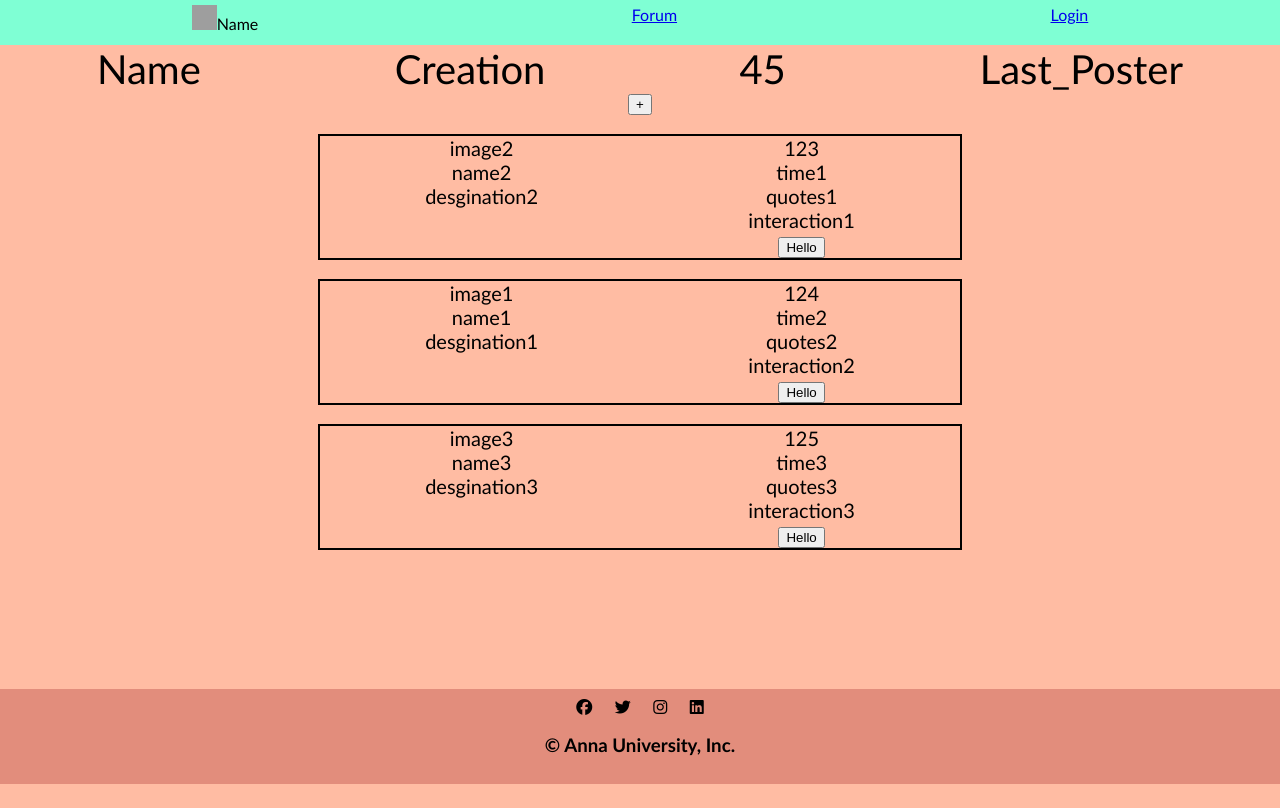
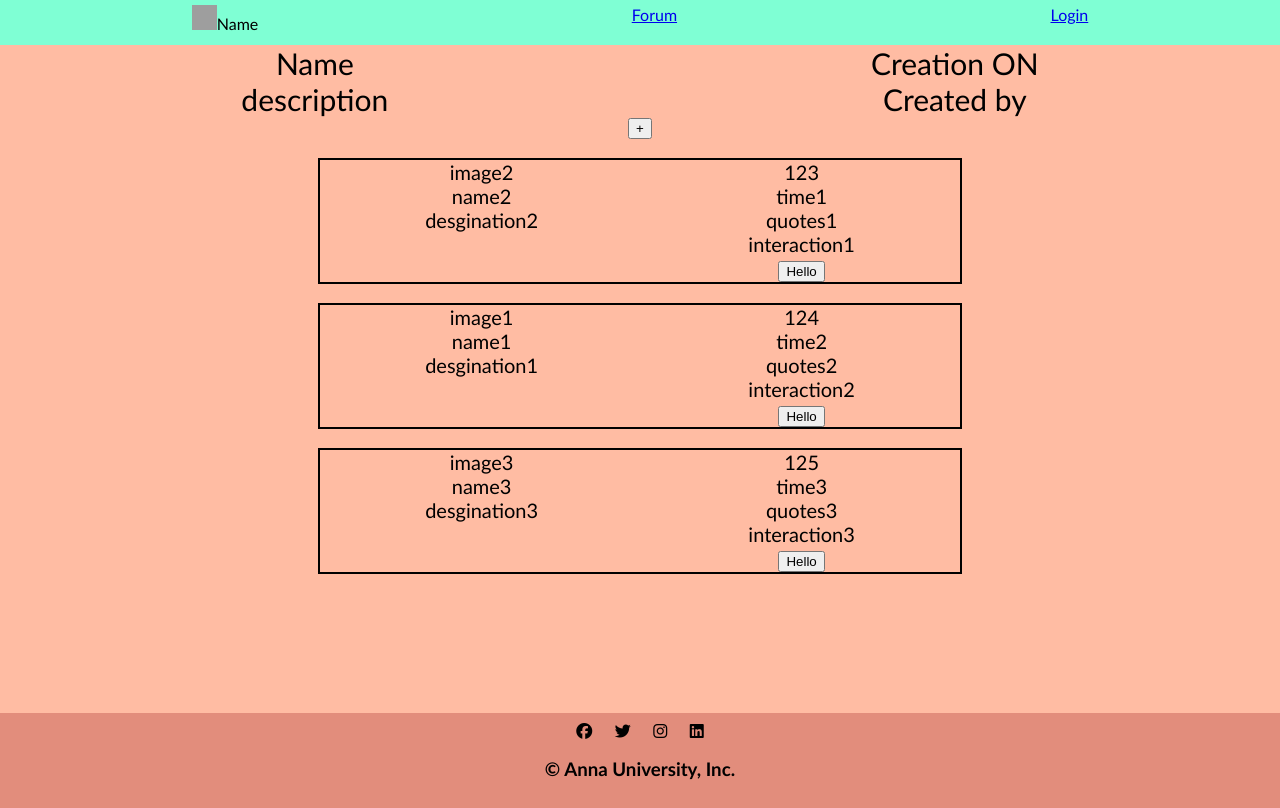
Before and after one commit to sandeepKBM/front-end-Collaborator, a React (Create React App) app in the folder front-end/: page /forum in a window 1280 px wide. Built offline with nearby package versions, Linux system fonts and the light colour scheme; grey boxes are pictures that could not be loaded.

Commit message:
forum heading changed

```diff
--- a/front-end/src/App.css
+++ b/front-end/src/App.css
@@ -43,8 +43,8 @@ html, body {
 }
 #forum-heading{
   display: grid;
-  grid-template-columns: auto auto auto auto;
-  font-size: 40px;
+  grid-template-columns: auto auto;
+  font-size: 30px;
 }
 #forum-display1{
   display: grid;
--- a/front-end/src/forum.js
+++ b/front-end/src/forum.js
@@ -3,7 +3,7 @@ import ForumContent from './forumcontent';
 import {useNavigate} from 'react-router-dom';
 function Forum() {
   const navigate=useNavigate();
-  const forum=[{name:"Name",creation:"Creation",message_count:45,last_poster:"Last_Poster"}]
+  const forum=[{name:"Name",creation_on:"Creation ON",description:"description",created_by:"Created by"}]
   const arr1=[{id:123,time:"time1",quotes:"quotes1",interaction:"interaction1"},
   {id:124,time:"time2",quotes:"quotes2",interaction:"interaction2"},
   {id:125,time:"time3",quotes:"quotes3",interaction:"interaction3"}]
@@ -17,13 +17,13 @@ function Forum() {
           {forum[0].name}
         </div>
         <div>
-          {forum[0].creation}
+          {forum[0].creation_on}
         </div>
         <div>
-          {forum[0].message_count}
+          {forum[0].description}
         </div>
         <div>
-          {forum[0].last_poster}
+          {forum[0].created_by}
         </div>
       </div>
       <button onClick={()=>{navigate('/adddiscussion')}}>+</button>
```
